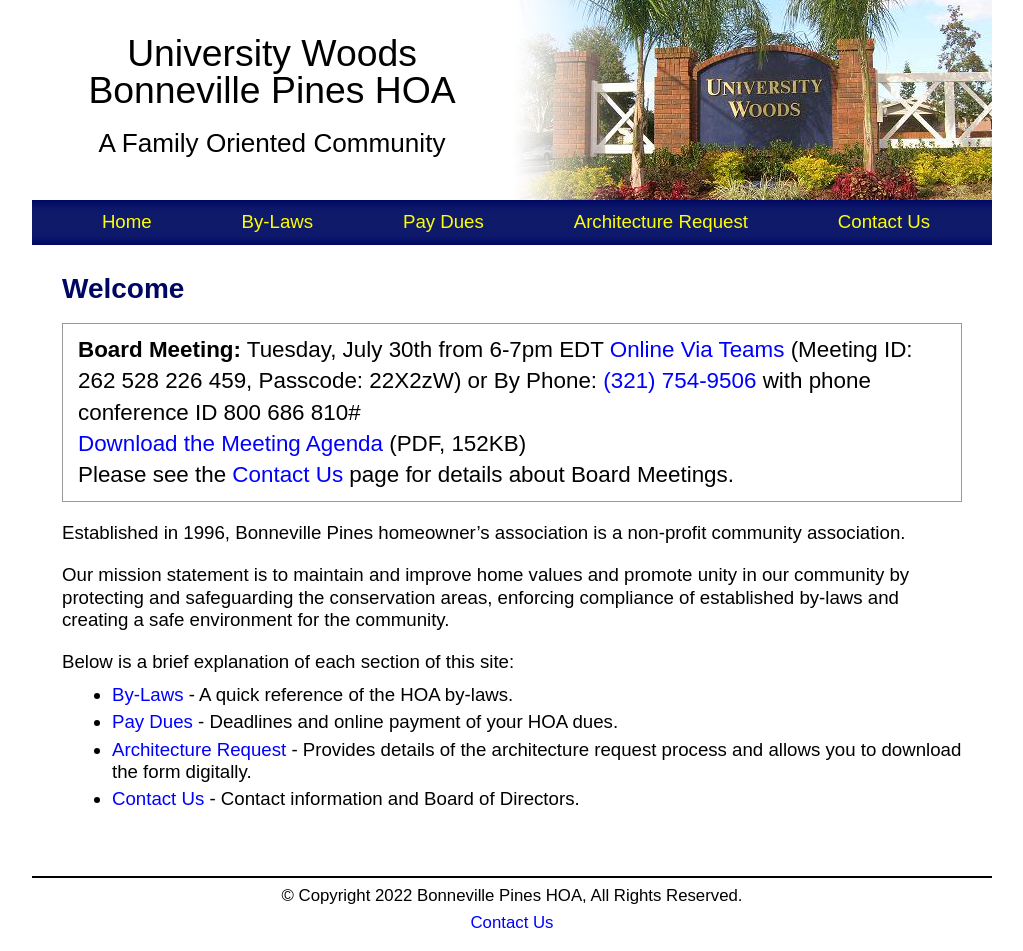
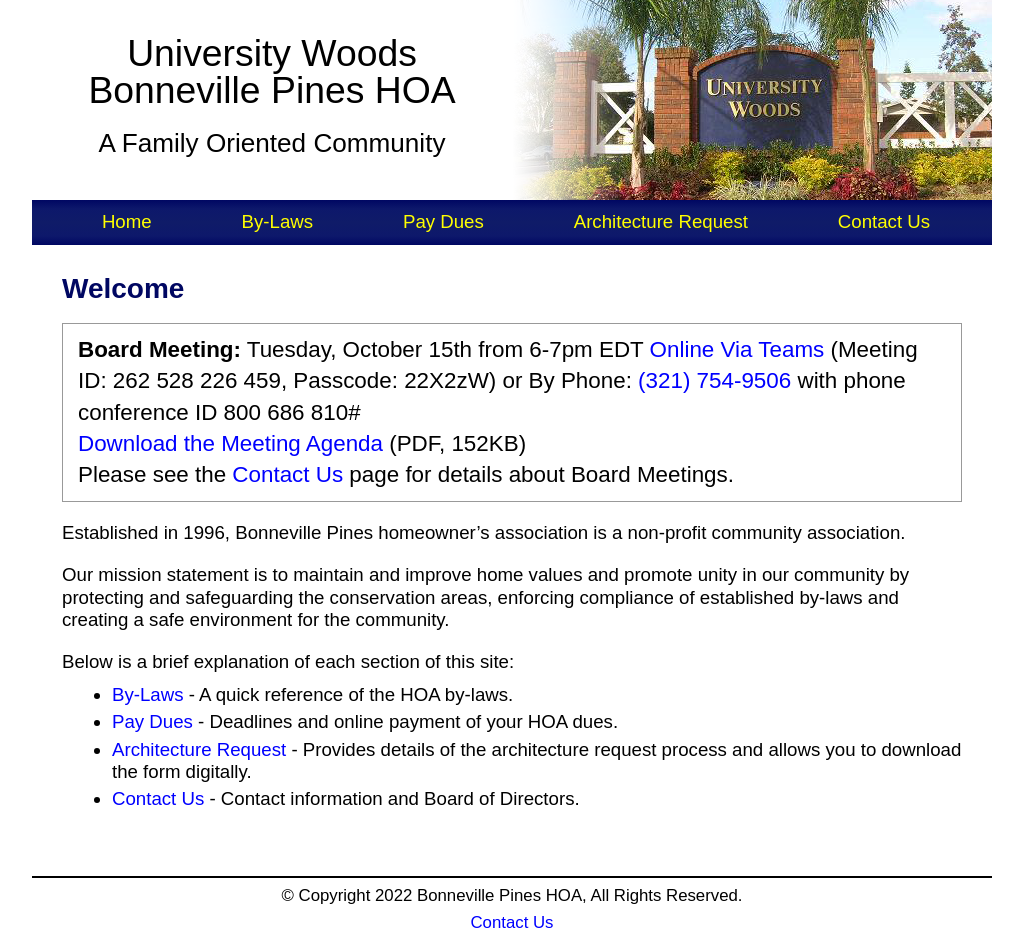
Before and after one commit to bphoa/website, a Jekyll site: the page built from index.md, in a window 1280 px wide. Shown: the whole page, without its empty margins (128-1151 px from the left). Built offline with Jekyll 4.4.1, drawn with Linux system fonts in a browser that asks for light colours.

Commit message:
Update index.md

```diff
--- a/index.md
+++ b/index.md
@@ -3,7 +3,7 @@
 title: Welcome
 ---
 
-**Board Meeting:** Tuesday, July 30th from 6-7pm EDT [Online Via Teams](https://teams.microsoft.com/l/meetup-join/19%3ameeting_ZDlkNjJlODItMjgyMC00MDFiLTkxNjctZjlmMDI1M2YxYWUx%40thread.v2/0?context=%7b%22Tid%22%3a%22a1cf3136-ea50-4354-ad39-345d96aeab4c%22%2c%22Oid%22%3a%22f0ada0c0-6bc6-494a-94e2-e93bbd59498c%22%7d) (Meeting ID: 262 528 226 459, Passcode: 22X2zW) or By Phone: <a href="tel:+13217549506">(321) 754-9506</a> with phone conference ID 800 686 810# \\
+**Board Meeting:** Tuesday, October 15th from 6-7pm EDT [Online Via Teams](https://teams.microsoft.com/l/meetup-join/19%3ameeting_ZDlkNjJlODItMjgyMC00MDFiLTkxNjctZjlmMDI1M2YxYWUx%40thread.v2/0?context=%7b%22Tid%22%3a%22a1cf3136-ea50-4354-ad39-345d96aeab4c%22%2c%22Oid%22%3a%22f0ada0c0-6bc6-494a-94e2-e93bbd59498c%22%7d) (Meeting ID: 262 528 226 459, Passcode: 22X2zW) or By Phone: <a href="tel:+13217549506">(321) 754-9506</a> with phone conference ID 800 686 810# \\
 [Download the Meeting Agenda]({{ site.url }}/assets/files/011390_BOD_agenda_1024.pdf) (PDF, 152KB) \\
 Please see the [Contact Us](contact) page for details about Board Meetings.
 {: .alert}
```
